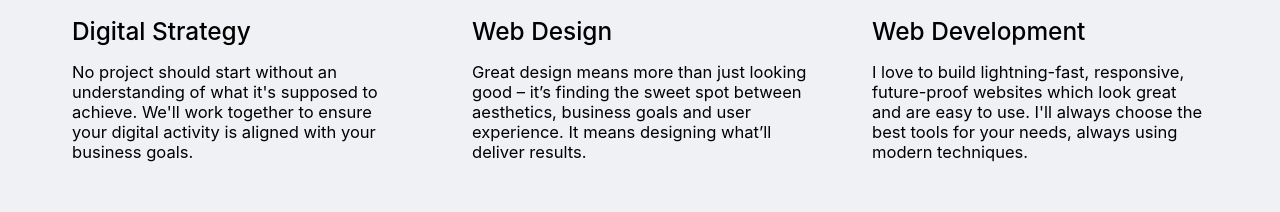
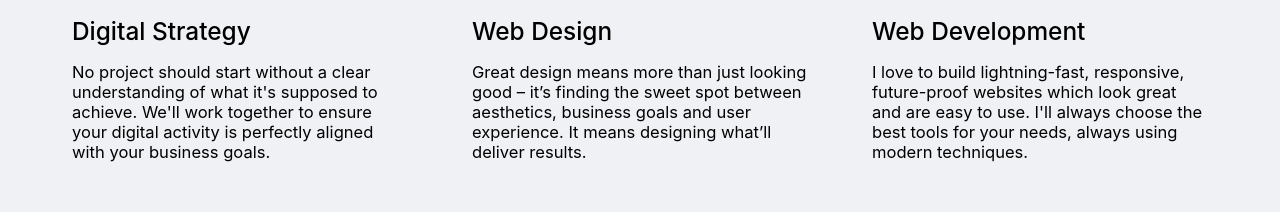
Before and after one commit to gideongoddard/freelance-portfolio, a Gatsby site: page / in a window 1280 px wide. Shown: the part 887-1099 px from the top of the page. Built offline with nearby package versions, Linux system fonts and the light colour scheme; Gatsby itself is replaced by a stand-in of ours.

Commit message:
Tweaks to copy and styles for ServiceSummary component.

```diff
--- a/src/components/ServiceSummary/ServiceSummary.js
+++ b/src/components/ServiceSummary/ServiceSummary.js
@@ -18,7 +18,7 @@ export default function ServiceSummary() {
                     <Service
                         item="01"
                         heading="Digital Strategy"
-                        description="No project should start without an understanding of what it's supposed to achieve. We'll work together to ensure your digital activity is aligned with your business goals."
+                        description="No project should start without a clear understanding of what it's supposed to achieve. We'll work together to ensure your digital activity is perfectly aligned with your business goals."
                     />
                     <Service
                         item="02"
--- a/src/components/ServiceSummary/ServiceSummary.module.css
+++ b/src/components/ServiceSummary/ServiceSummary.module.css
@@ -8,6 +8,7 @@
 
 .serviceContainer {
     max-width: 1600px;
+    margin: auto;
 }
 
 .service {
```
